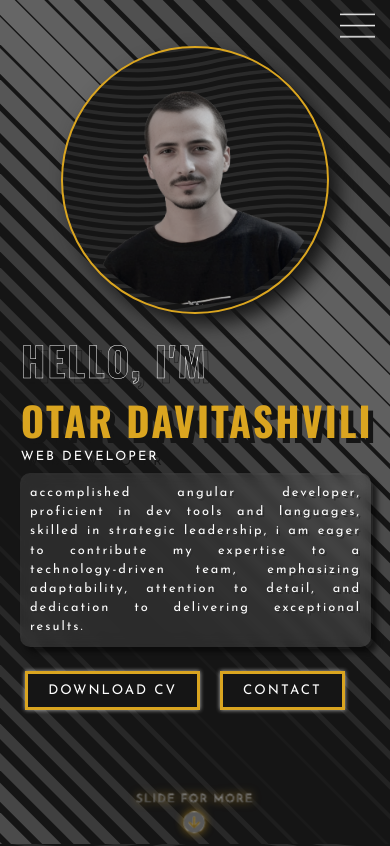
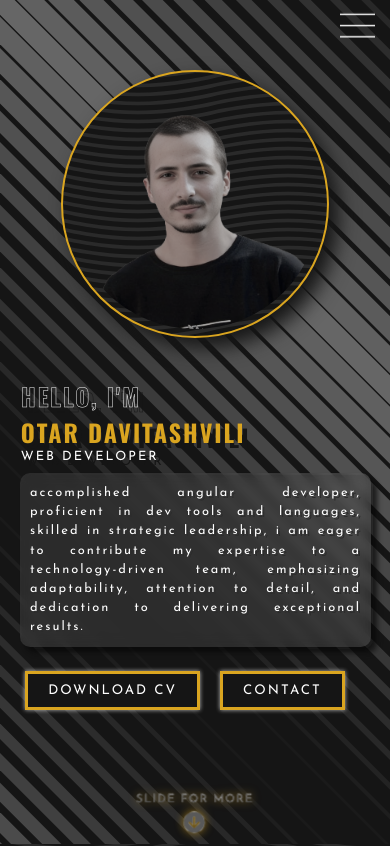
Before and after one commit to WERSIT35/Portfolio, an Angular app: page / in a window 390 px wide. Shown: the top 846 px of the page. Built offline with nearby package versions, Linux system fonts and the light colour scheme.

Commit message:
Update main.component.scss

```diff
--- a/src/app/main/main.component.scss
+++ b/src/app/main/main.component.scss
@@ -20,7 +20,7 @@ main {
       align-items: center;
       h1 {
         width: 100%;
-        font-size: clamp(2.5rem, 3.5vw, 3.5rem);
+        font-size: clamp(1.5rem, 3.5vw, 3.5rem);
         color: var(--gold);
         filter: drop-shadow(5px 5px 0 var(--dark-1));
         // -webkit-text-stroke: 2px var(--gold);
```
